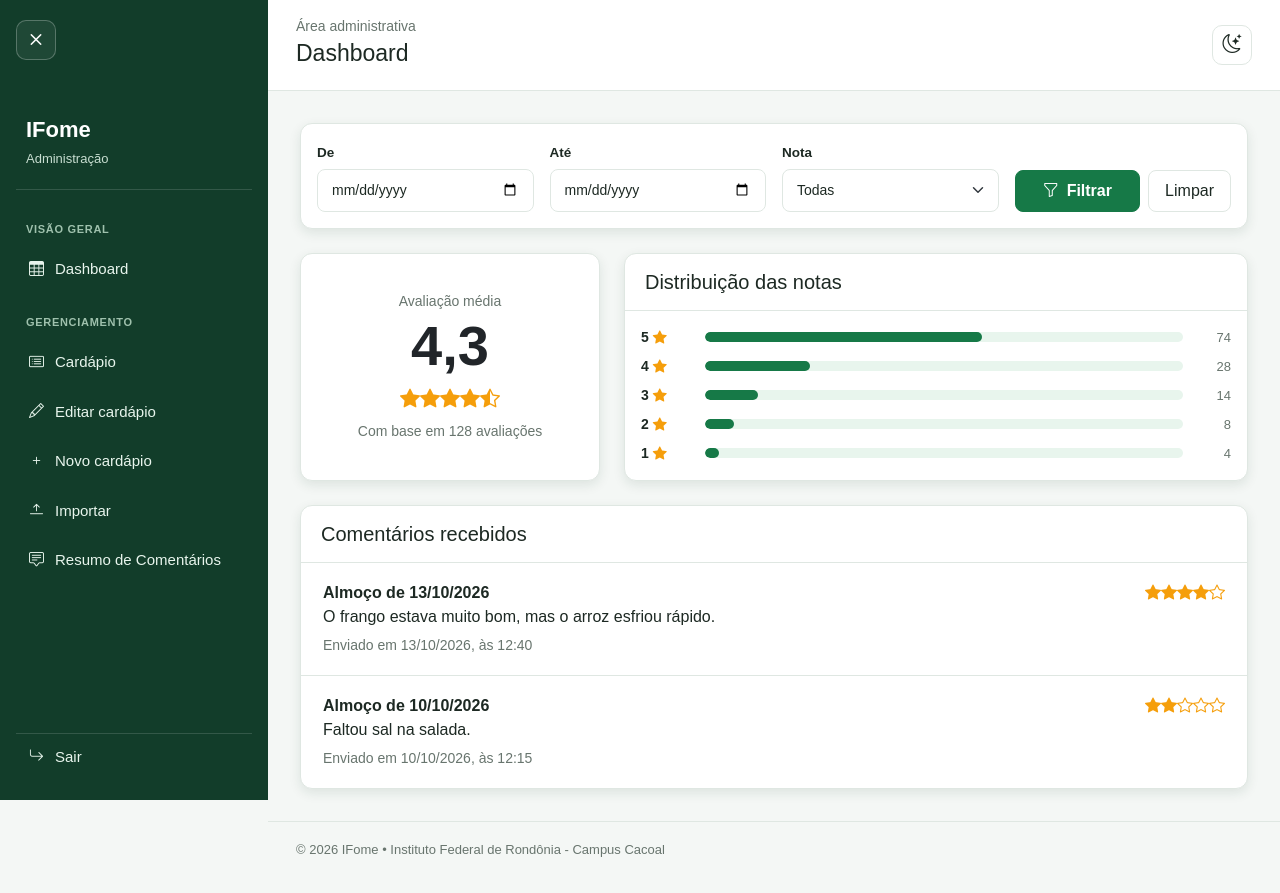
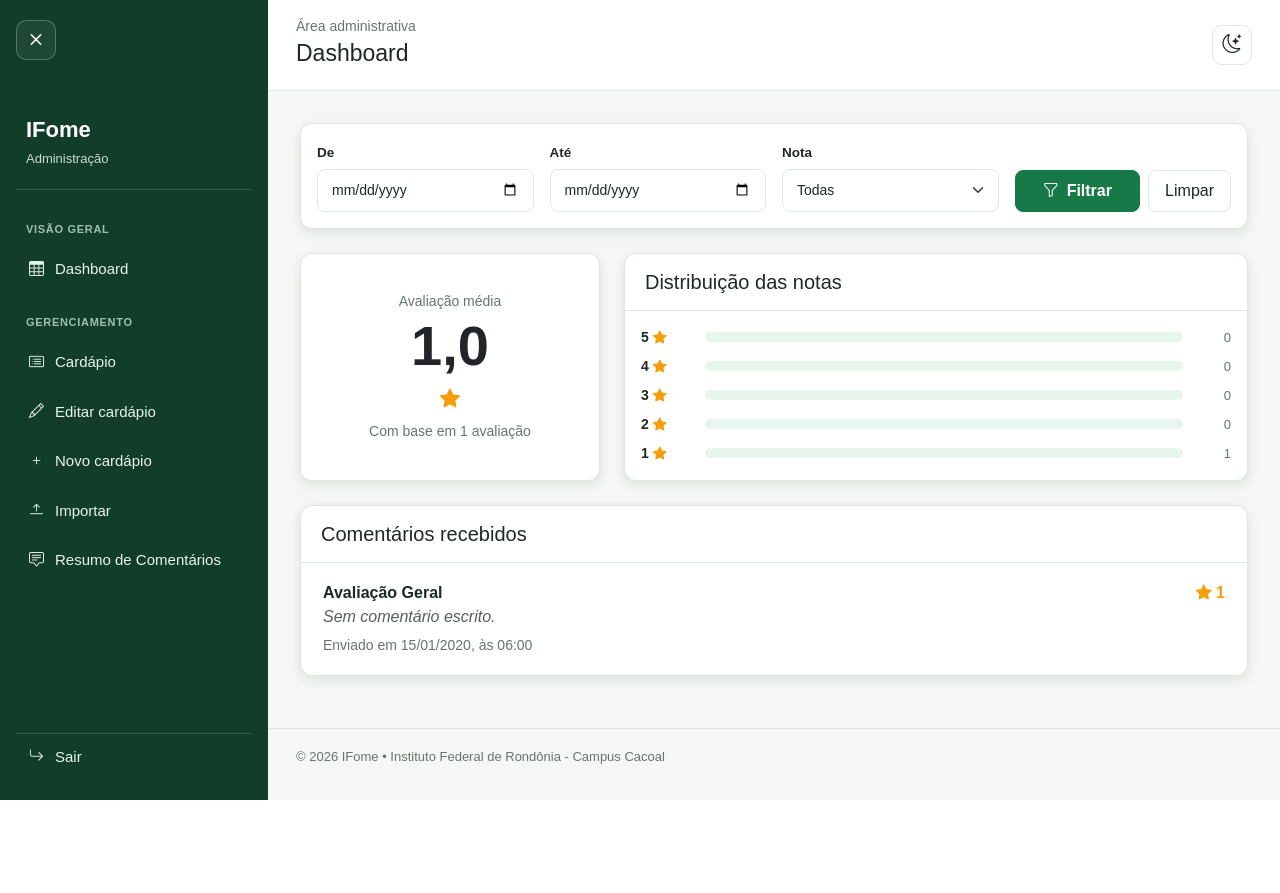
Before and after one commit to jtruazelli/IFome-Django, a Django app: page /administracao/comentarios/ in a window 1280 px wide. After the commit the page ends 800 px from the top, so only its background shows below. Run offline with Django 5.2, Linux system fonts and the light colour scheme; tables that the repository leaves empty hold one stand-in row (values such as "Sample post").

Commit message:
Integrei os comentários das avaliações no resumo de comentários (só isso msm, no resto nn)

```diff
--- a/administracao/templates/adm/cardapio.html
+++ b/administracao/templates/adm/cardapio.html
@@ -38,7 +38,7 @@
 <section class="card card-adm">
     <div class="card-header card-adm-header d-flex justify-content-between align-items-center flex-wrap gap-2">
         <h2 class="fs-5 mb-0">Cardápios cadastrados</h2>
-        <a href="#" class="btn btn-sm btn-adm"><i class="bi bi-plus-lg me-1"></i>Novo cardápio</a>
+        <a href="{% url 'novo_cardapio' %}" class="btn btn-sm btn-adm"><i class="bi bi-plus-lg me-1"></i>Novo cardápio</a>
     </div>
 
     <div class="table-responsive">
--- a/administracao/templates/adm/dashboard.html
+++ b/administracao/templates/adm/dashboard.html
@@ -86,7 +86,7 @@
         <div class="dash-card">
             <div class="card-header-ifome">
                 <h3><i class="bi bi-chat-dots"></i> Últimos Comentários</h3>
-                <a href="#" class="link-ver-todos">Ver todos</a>
+                <a href="{% url 'resumo_comentarios' %}" class="link-ver-todos">Ver todos</a>
             </div>
             <div class="card-body-ifome">
                 <div class="comment-list">
--- a/administracao/templates/adm/resumo_comentarios.html
+++ b/administracao/templates/adm/resumo_comentarios.html
@@ -20,100 +20,93 @@
                 <label for="filtroNota" class="form-label">Nota</label>
                 <select id="filtroNota" name="nota" class="form-select">
                     <option value="">Todas</option>
-                    <option value="5">5 estrelas</option>
-                    <option value="4">4 estrelas</option>
-                    <option value="3">3 estrelas</option>
-                    <option value="2">2 estrelas</option>
-                    <option value="1">1 estrela</option>
+                    <option value="5" {% if request.GET.nota == "5" %}selected{% endif %}>5 estrelas</option>
+                    <option value="4" {% if request.GET.nota == "4" %}selected{% endif %}>4 estrelas</option>
+                    <option value="3" {% if request.GET.nota == "3" %}selected{% endif %}>3 estrelas</option>
+                    <option value="2" {% if request.GET.nota == "2" %}selected{% endif %}>2 estrelas</option>
+                    <option value="1" {% if request.GET.nota == "1" %}selected{% endif %}>1 estrela</option>
                 </select>
             </div>
             <div class="col-12 col-md-3 d-flex gap-2">
                 <button type="submit" class="btn btn-adm flex-fill"><i class="bi bi-funnel me-2"></i>Filtrar</button>
-                <a href="#" class="btn btn-adm-outline">Limpar</a>
+                <a href="{% url 'resumo_comentarios' %}" class="btn btn-adm-outline">Limpar</a>
             </div>
         </form>
     </div>
 </section>
 
 <div class="row g-4 mb-4">
-    <!-- MÉDIA -->
+    <!-- MÉDIA DINÂMICA -->
     <section class="col-12 col-lg-4">
         <div class="card card-adm h-100">
             <div class="card-body text-center d-flex flex-column justify-content-center">
                 <small class="texto-sec">Avaliação média</small>
-                <p class="display-4 fw-bold mb-1">4,3</p>
-                <span class="estrelas fs-5" aria-label="4,3 de 5 estrelas">
-                    <i class="bi bi-star-fill"></i><i class="bi bi-star-fill"></i><i class="bi bi-star-fill"></i><i class="bi bi-star-fill"></i><i class="bi bi-star-half"></i>
+                <p class="display-4 fw-bold mb-1">{{ media_avaliacao|default:"0.0" }}</p>
+                <span class="estrelas fs-5" aria-label="{{ media_avaliacao }} de 5 estrelas">
+                    <i class="bi bi-star-fill"></i>
                 </span>
-                <small class="texto-sec mt-2">Com base em 128 avaliações</small>
+                <small class="texto-sec mt-2">Com base em {{ total_avaliacoes }} avaliação{{ total_avaliacoes|pluralize:"ões" }}</small>
             </div>
         </div>
     </section>
 
-    <!-- DISTRIBUIÇÃO -->
+    <!-- DISTRIBUIÇÃO DAS NOTAS -->
     <section class="col-12 col-lg-8">
         <div class="card card-adm h-100">
-            <div class="card-header card-adm-header"><h2 class="fs-5 mb-0">Distribuição das notas</h2></div>
+            <div class="card-header card-adm-header">
+                <h2 class="fs-5 mb-0">Distribuição das notas</h2>
+            </div>
             <div class="card-body d-flex flex-column justify-content-center gap-2">
-                <!-- Ajustar width e o número conforme os dados reais -->
+                {% for item in distribuicao %}
                 <div class="d-flex align-items-center gap-3">
-                    <span class="nota-rotulo">5 <i class="bi bi-star-fill estrelas"></i></span>
-                    <div class="progress flex-grow-1" role="progressbar" aria-label="5 estrelas" aria-valuenow="58" aria-valuemin="0" aria-valuemax="100"><div class="progress-bar barra-adm" style="width: 58%"></div></div>
-                    <span class="nota-total">74</span>
+                    <span class="nota-rotulo">{{ item.estrela }} <i class="bi bi-star-fill estrelas"></i></span>
+                    <div class="progress flex-grow-1" role="progressbar" aria-label="{{ item.estrela }} estrelas" aria-valuenow="{{ item.porcentagem }}" aria-valuemin="0" aria-valuemax="100">
+                        <div class="progress-bar barra-adm" style="width: {{ item.porcentagem }}%"></div>
+                    </div>
+                    <span class="nota-total">{{ item.quantidade }}</span>
                 </div>
-                <div class="d-flex align-items-center gap-3">
-                    <span class="nota-rotulo">4 <i class="bi bi-star-fill estrelas"></i></span>
-                    <div class="progress flex-grow-1" role="progressbar" aria-label="4 estrelas" aria-valuenow="22" aria-valuemin="0" aria-valuemax="100"><div class="progress-bar barra-adm" style="width: 22%"></div></div>
-                    <span class="nota-total">28</span>
-                </div>
-                <div class="d-flex align-items-center gap-3">
-                    <span class="nota-rotulo">3 <i class="bi bi-star-fill estrelas"></i></span>
-                    <div class="progress flex-grow-1" role="progressbar" aria-label="3 estrelas" aria-valuenow="11" aria-valuemin="0" aria-valuemax="100"><div class="progress-bar barra-adm" style="width: 11%"></div></div>
-                    <span class="nota-total">14</span>
-                </div>
-                <div class="d-flex align-items-center gap-3">
-                    <span class="nota-rotulo">2 <i class="bi bi-star-fill estrelas"></i></span>
-                    <div class="progress flex-grow-1" role="progressbar" aria-label="2 estrelas" aria-valuenow="6" aria-valuemin="0" aria-valuemax="100"><div class="progress-bar barra-adm" style="width: 6%"></div></div>
-                    <span class="nota-total">8</span>
-                </div>
-                <div class="d-flex align-items-center gap-3">
-                    <span class="nota-rotulo">1 <i class="bi bi-star-fill estrelas"></i></span>
-                    <div class="progress flex-grow-1" role="progressbar" aria-label="1 estrela" aria-valuenow="3" aria-valuemin="0" aria-valuemax="100"><div class="progress-bar barra-adm" style="width: 3%"></div></div>
-                    <span class="nota-total">4</span>
-                </div>
+                {% empty %}
+                <p class="text-center text-muted">Nenhuma avaliação cadastrada até o momento.</p>
+                {% endfor %}
             </div>
         </div>
     </section>
 </div>
 
-<!-- COMENTÁRIOS -->
+<!-- COMENTÁRIOS RECEBIDOS (DINÂMICO) -->
 <section class="card card-adm">
-    <div class="card-header card-adm-header"><h2 class="fs-5 mb-0">Comentários recebidos</h2></div>
+    <div class="card-header card-adm-header">
+        <h2 class="fs-5 mb-0">Comentários recebidos</h2>
+    </div>
     <ul class="list-group list-group-flush lista-adm">
-        <!-- TROCAR POR: for a in avaliacoes -->
+        {% for a in avaliacoes %}
         <li class="list-group-item">
             <div class="d-flex justify-content-between flex-wrap gap-1">
-                <strong>Almoço de 13/10/2026</strong>
-                <span class="estrelas" aria-label="4 de 5 estrelas">
-                    <i class="bi bi-star-fill"></i><i class="bi bi-star-fill"></i><i class="bi bi-star-fill"></i><i class="bi bi-star-fill"></i><i class="bi bi-star"></i>
+                <strong>
+                    {% if a.cardapio %}
+                        {{ a.cardapio.get_refeicao_display|default:"Refeição" }} de {{ a.cardapio.data|date:"d/m/Y" }}
+                    {% else %}
+                        Avaliação Geral
+                    {% endif %}
+                </strong>
+                <span class="estrelas" aria-label="{{ a.nota }} de 5 estrelas">
+                    <i class="bi bi-star-fill"></i> <strong>{{ a.nota }}</strong>
                 </span>
             </div>
-            <p class="mb-1">O frango estava muito bom, mas o arroz esfriou rápido.</p>
-            <small class="texto-sec">Enviado em 13/10/2026, às 12:40</small>
+
+            {% if a.comentario %}
+                <p class="mb-1">{{ a.comentario }}</p>
+            {% else %}
+                <p class="mb-1 text-muted"><em>Sem comentário escrito.</em></p>
+            {% endif %}  <!-- <--- ESTAVA FALTANDO ESTE ENDIF -->
+
+            {% if a.data_criacao %}
+                <small class="texto-sec">Enviado em {{ a.data_criacao|date:"d/m/Y, \à\s H:i" }}</small>
+            {% endif %}
         </li>
-        <li class="list-group-item">
-            <div class="d-flex justify-content-between flex-wrap gap-1">
-                <strong>Almoço de 10/10/2026</strong>
-                <span class="estrelas" aria-label="2 de 5 estrelas">
-                    <i class="bi bi-star-fill"></i><i class="bi bi-star-fill"></i><i class="bi bi-star"></i><i class="bi bi-star"></i><i class="bi bi-star"></i>
-                </span>
-            </div>
-            <p class="mb-1">Faltou sal na salada.</p>
-            <small class="texto-sec">Enviado em 10/10/2026, às 12:15</small>
-        </li>
-        <!-- empty -->
-        <!-- <li class="list-group-item texto-sec text-center py-4">Nenhum comentário no período selecionado.</li> -->
-        <!-- FIM DO FOR -->
+        {% empty %}
+        <li class="list-group-item texto-sec text-center py-4">Nenhum comentário no período selecionado.</li>
+        {% endfor %}
     </ul>
 </section>
 {% endblock %}
--- a/administracao/views.py
+++ b/administracao/views.py
@@ -1,4 +1,6 @@
 from django.shortcuts import render
+from django.db.models import Count, Avg
+from avaliacoes.models import Avaliacao
 
 
 # Create your views here.
@@ -17,5 +19,47 @@ def novo_cardapio(request):
 def importar_cardapio(request):
     return render(request, 'adm/importar_cardapio.html')
 
+
 def resumo_comentarios(request):
-    return render(request, 'adm/resumo_comentarios.html')
+    avaliacoes = Avaliacao.objects.all()
+
+    # Aplica os filtros recebidos via GET
+    inicio = request.GET.get('inicio')
+    fim = request.GET.get('fim')
+    nota = request.GET.get('nota')
+
+    if inicio:
+        avaliacoes = avaliacoes.filter(data_criacao__date__gte=inicio)
+    if fim:
+        avaliacoes = avaliacoes.filter(data_criacao__date__lte=fim)
+    if nota:
+        avaliacoes = avaliacoes.filter(nota=nota)
+
+    total_avaliacoes = avaliacoes.count()
+
+    # Média Geral
+    media_dict = avaliacoes.aggregate(Avg('nota'))
+    media_avaliacao = round(media_dict['nota__avg'] or 0, 1)
+
+    # Distribuição por Estrelas (1 a 5)
+    contagem_raw = avaliacoes.values('nota').annotate(total=Count('nota'))
+    contagem_notas = {item['nota']: item['total'] for item in contagem_raw}
+
+    distribuicao = []
+    for estrela in range(5, 0, -1):
+        qtd = contagem_notas.get(estrela, 0)
+        porcentagem = (qtd / total_avaliacoes * 100) if total_avaliacoes > 0 else 0
+        distribuicao.append({
+            'estrela': estrela,
+            'quantidade': qtd,
+            'porcentagem': round(porcentagem, 1)
+        })
+
+    context = {
+        'avaliacoes': avaliacoes.order_by('-id'),  # Mais recentes primeiro
+        'total_avaliacoes': total_avaliacoes,
+        'media_avaliacao': media_avaliacao,
+        'distribuicao': distribuicao,
+    }
+
+    return render(request, 'adm/resumo_comentarios.html', context)
```
